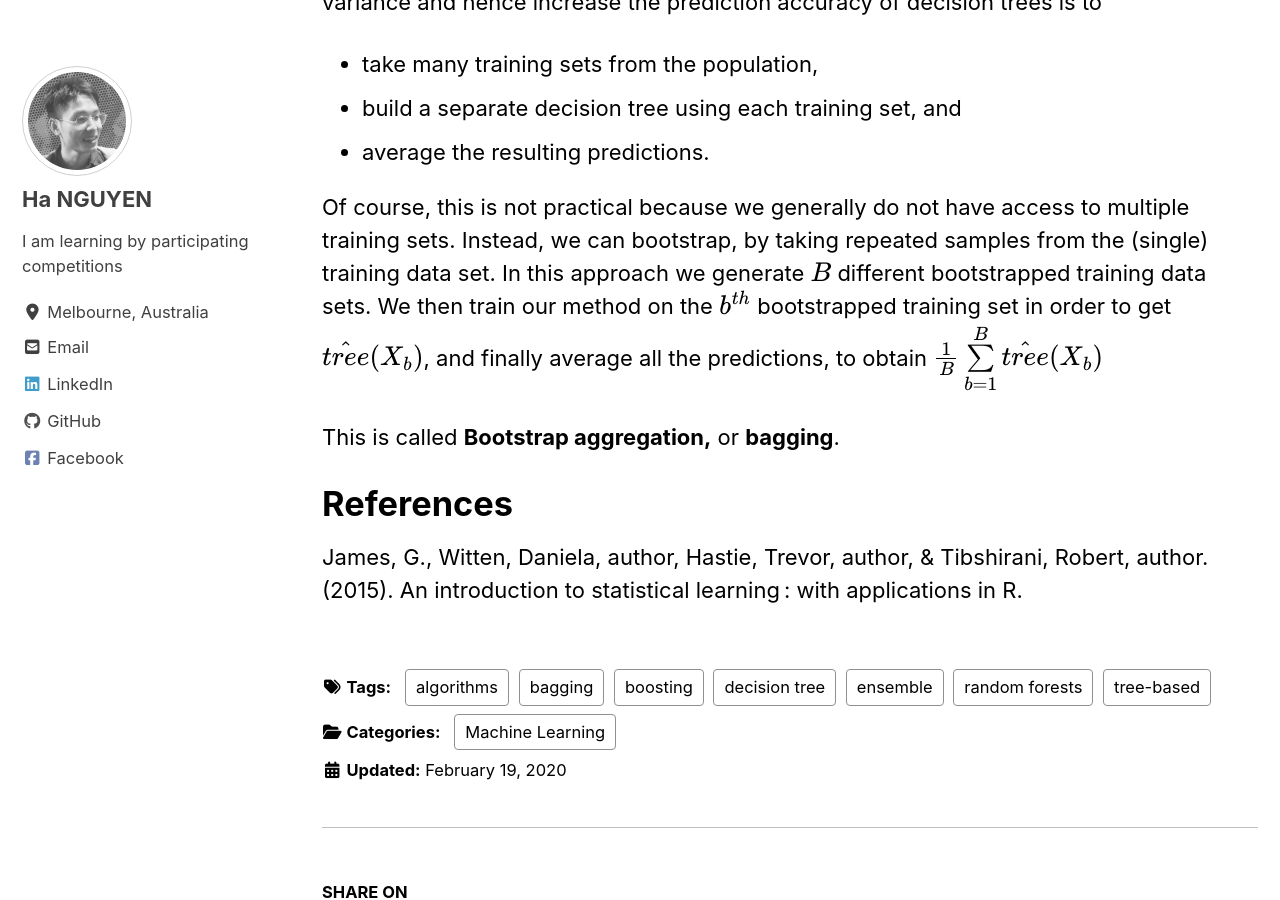
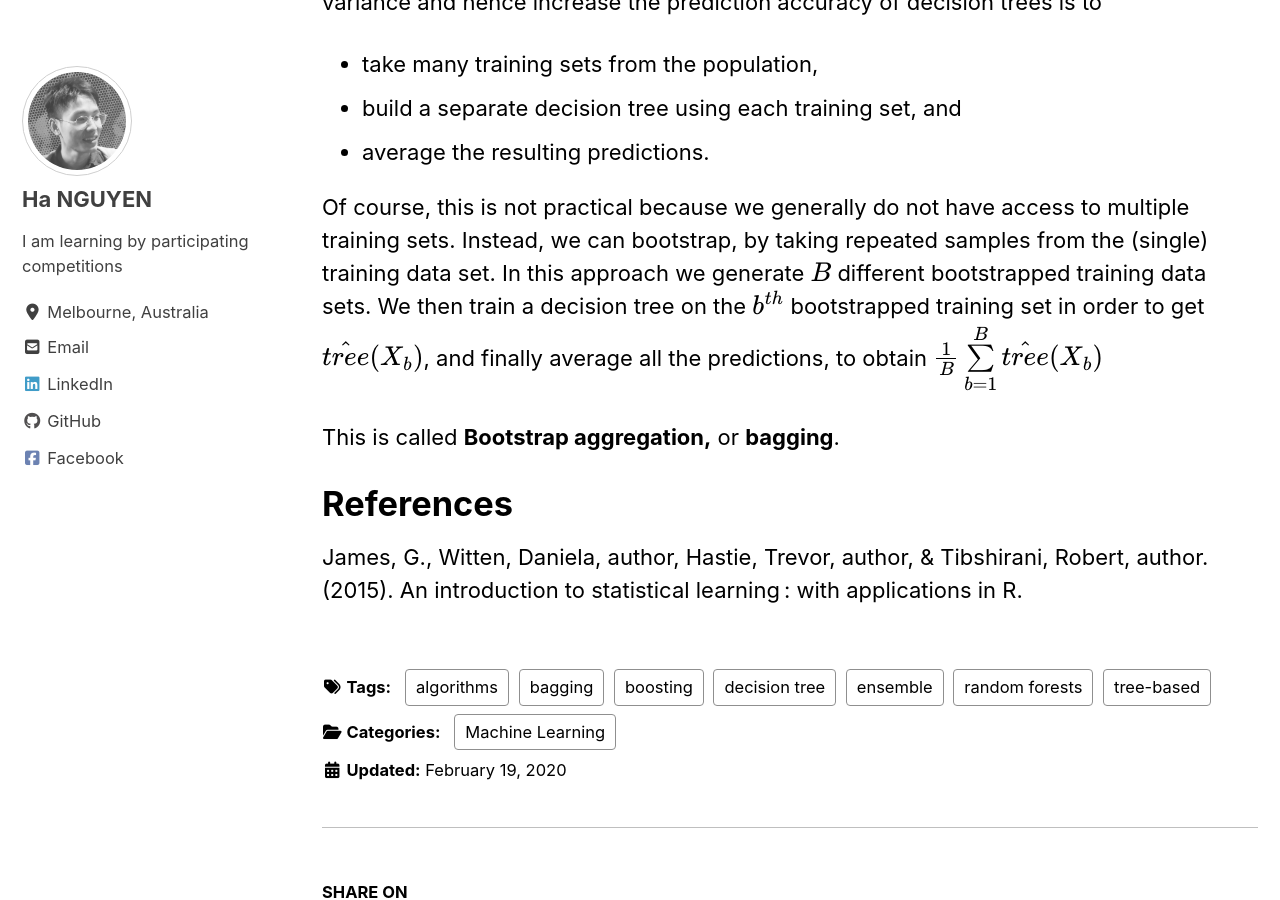
Before and after one commit to datasciblog/datasciblog.github.io, a Jekyll site: the page built from _posts/2020-02-19-tree-based-methods-02.md, in a window 1280 px wide and 900 px high, scrolled down 1513 px. Built offline with Jekyll 4.4.1, drawn with Linux system fonts in a browser that asks for light colours; cached includes are drawn as plain includes; nearby versions of some CDN libraries; formulas are drawn with MathJax 3.

Commit message:
Update 2020-02-19-tree-based-methods-02.md

```diff
--- a/_posts/2020-02-19-tree-based-methods-02.md
+++ b/_posts/2020-02-19-tree-based-methods-02.md
@@ -42,7 +42,7 @@ Recall that given a set of $n$ independent observations $Z_1, ... , Z_n$ each wi
 - build a separate decision tree using each training set, and
 - average the resulting predictions.
 
-Of course, this is not practical because we generally do not have access to multiple training sets. Instead, we can bootstrap, by taking repeated samples from the (single) training data set. In this approach we generate $B$ different bootstrapped training data sets. We then train our method on the $b^{th}$ bootstrapped training set in order to get $\hat{tree}(X_b)$, and finally average all the predictions, to obtain $\frac{1}{B} \sum\limits_{b=1}^B \hat{tree}(X_b) $
+Of course, this is not practical because we generally do not have access to multiple training sets. Instead, we can bootstrap, by taking repeated samples from the (single) training data set. In this approach we generate $B$ different bootstrapped training data sets. We then train a decision tree on the $b^{th}$ bootstrapped training set in order to get $\hat{tree}(X_b)$, and finally average all the predictions, to obtain $\frac{1}{B} \sum\limits_{b=1}^B \hat{tree}(X_b) $
 
  This is called **Bootstrap aggregation,** or **bagging**.
 
```
